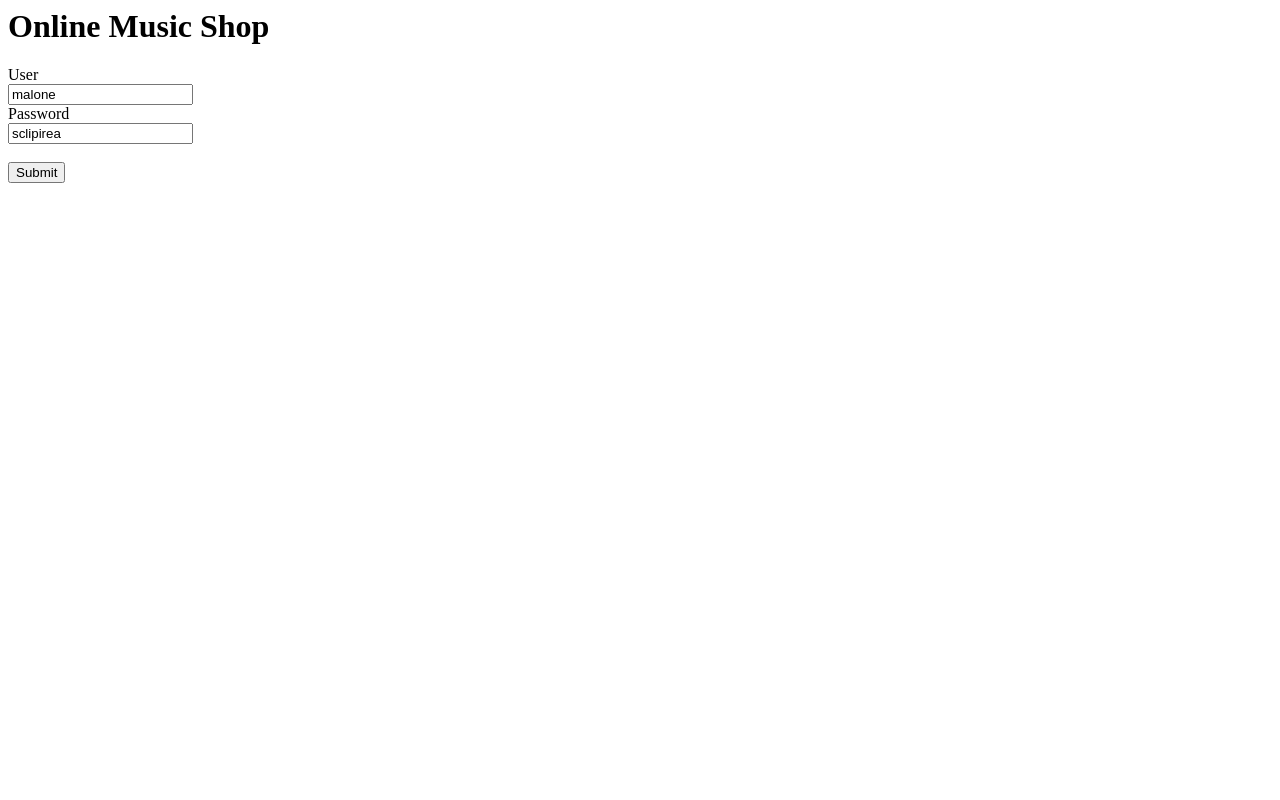
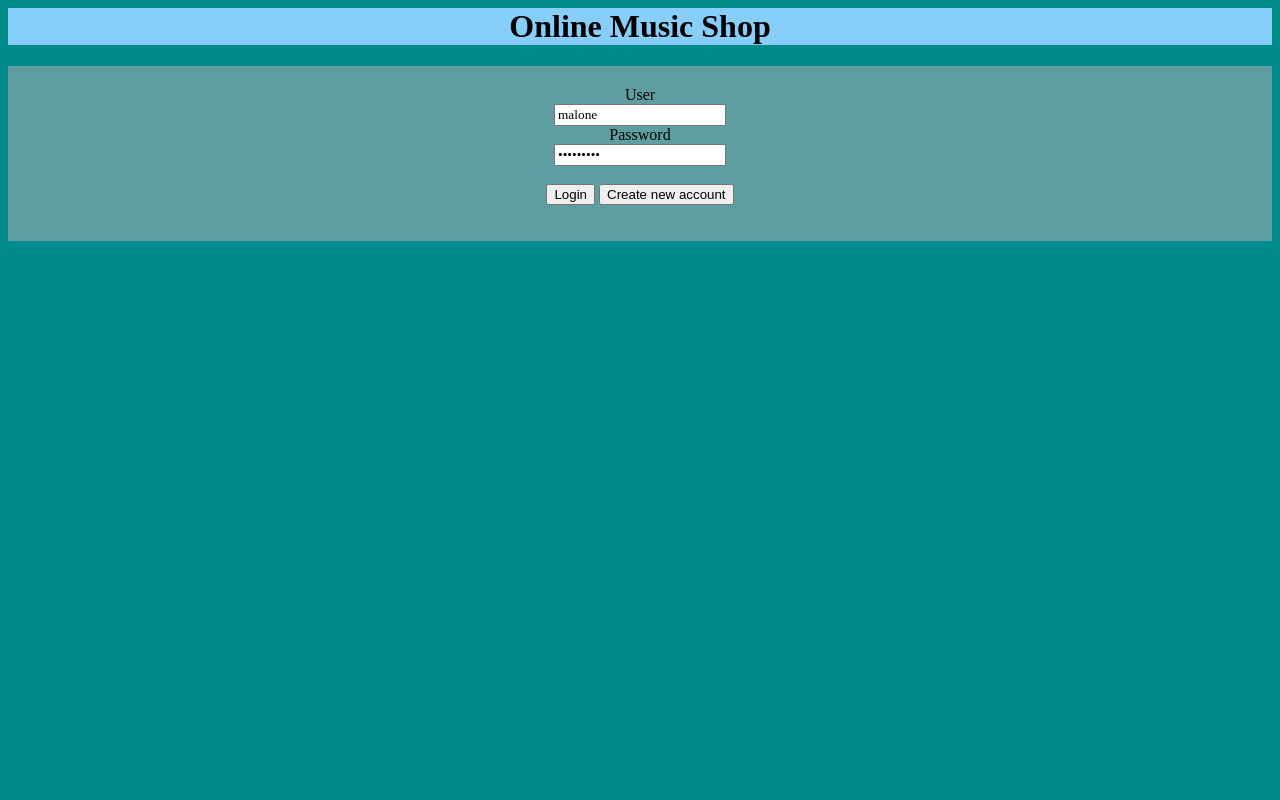
Before and after one commit to florinrm/ProiectIDP, a Flask app: page / in a window 1280 px wide. Run offline with Flask 2, Linux system fonts and the light colour scheme.

Commit message:
Update style.css, css doesn't work in container

```diff
--- a/client/client.py
+++ b/client/client.py
@@ -1,13 +1,25 @@
-from flask import Flask, render_template
+from flask import Flask, render_template, send_from_directory
 from redis import Redis
 import random
+import os
 
 app = Flask(__name__)
+app.static_folder = 'static'
+
+
+'''
+@app.route('/stylesheets/<path:filename>')
+def serve_static(filename):
+    root_dir = os.path.dirname(os.getcwd())
+    return send_from_directory(os.path.join(root_dir, 'static', 'js'), filename)
+'''
 
 
 @app.route('/')
 def index():
-    return render_template('index.html')
+    template = render_template('index.html')
+    print(template)
+    return template
 
 
 if __name__ == "__main__":
--- /dev/null
+++ b/client/static/stylesheets/style.css
@@ -0,0 +1,24 @@
+.body-bg {
+    background-color: darkcyan;
+}
+
+.container {
+    background-color: lightskyblue;
+    font-family: "Bookman Old Style", serif;
+    text-align: center;
+}
+
+.login {
+    background-color: cadetblue;
+    font-family: "Bookman Old Style", serif;
+    text-align: center;
+    padding: 20px;
+}
+
+#fname {
+    font-family: "Calibri Light", serif;
+}
+
+#lname {
+    font-family: "Calibri Light", serif;
+}
--- a/client/templates/index.html
+++ b/client/templates/index.html
@@ -1,9 +1,11 @@
 <html lang="en">
+<meta charset="UTF-8">
     <head>
-        <link rel="stylesheet" href="style.css">
+        <link rel="stylesheet" href="../static/stylesheets/style.css" />
+        <!--  <link rel= "stylesheet" type= "text/css" href= "{{ url_for('static',filename='stylesheets/style.css') }}">  -->
         <title>Online Music Shop</title>
     </head>
-    <body>
+    <body class = "body-bg">
         <div class = "container">
             <h1>
                 Online Music Shop
@@ -15,8 +17,9 @@
                 <label for="fname">User</label><br>
                 <input type="text" id="fname" name="fname" value="malone"><br>
                 <label for="lname">Password</label><br>
-                <input type="text" id="lname" name="lname" value="sclipirea"><br><br>
-                <input type="submit" value="Submit">
+                <input type="password" id="lname" name="lname" value="sclipirea"><br><br>
+                <input type="submit" value="Login">
+                <input type="submit" value="Create new account">
             </form>
         </div>
     </body>
```
Also changed, not shown: client/templates/style.css (deleted).
